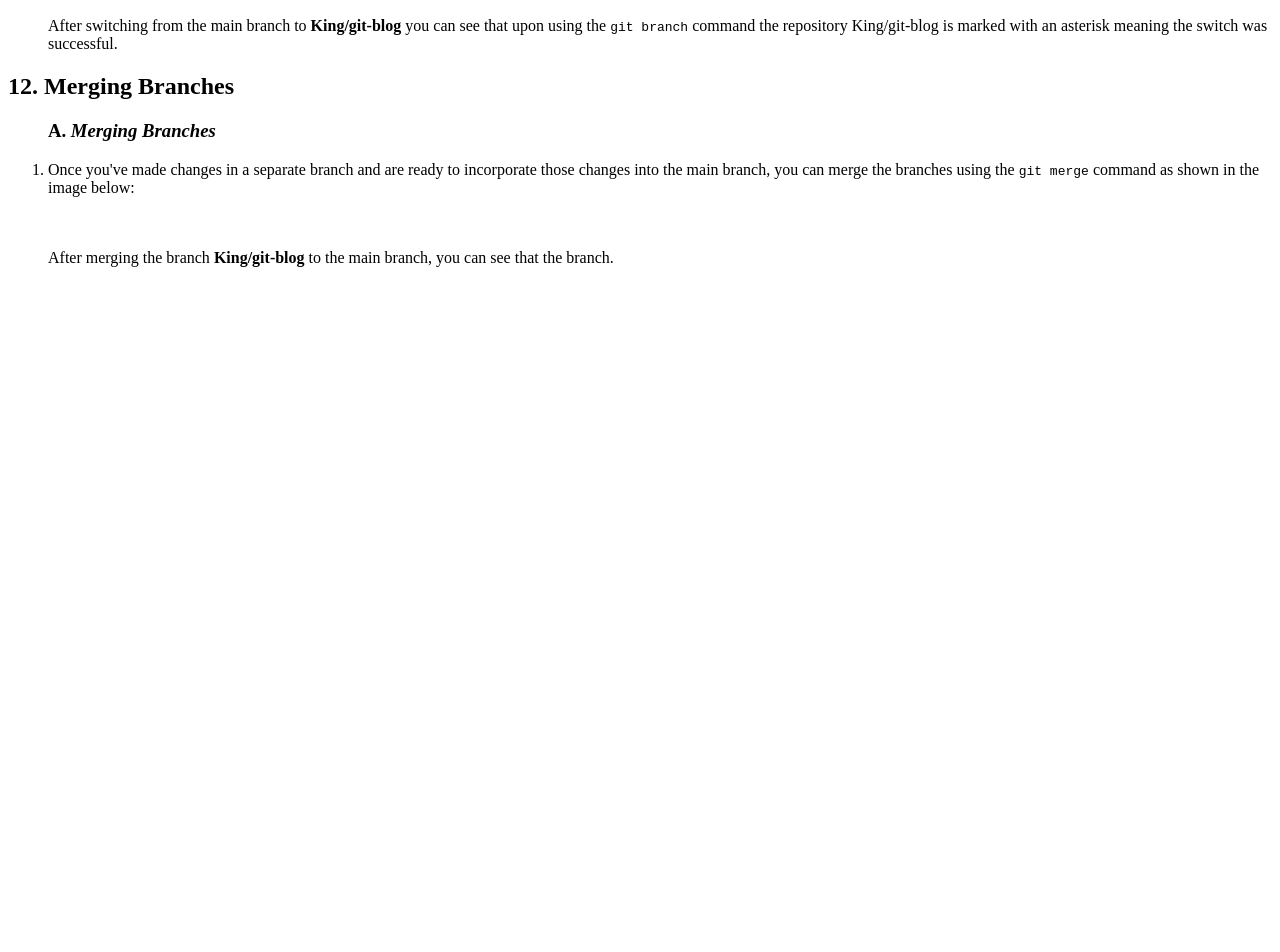
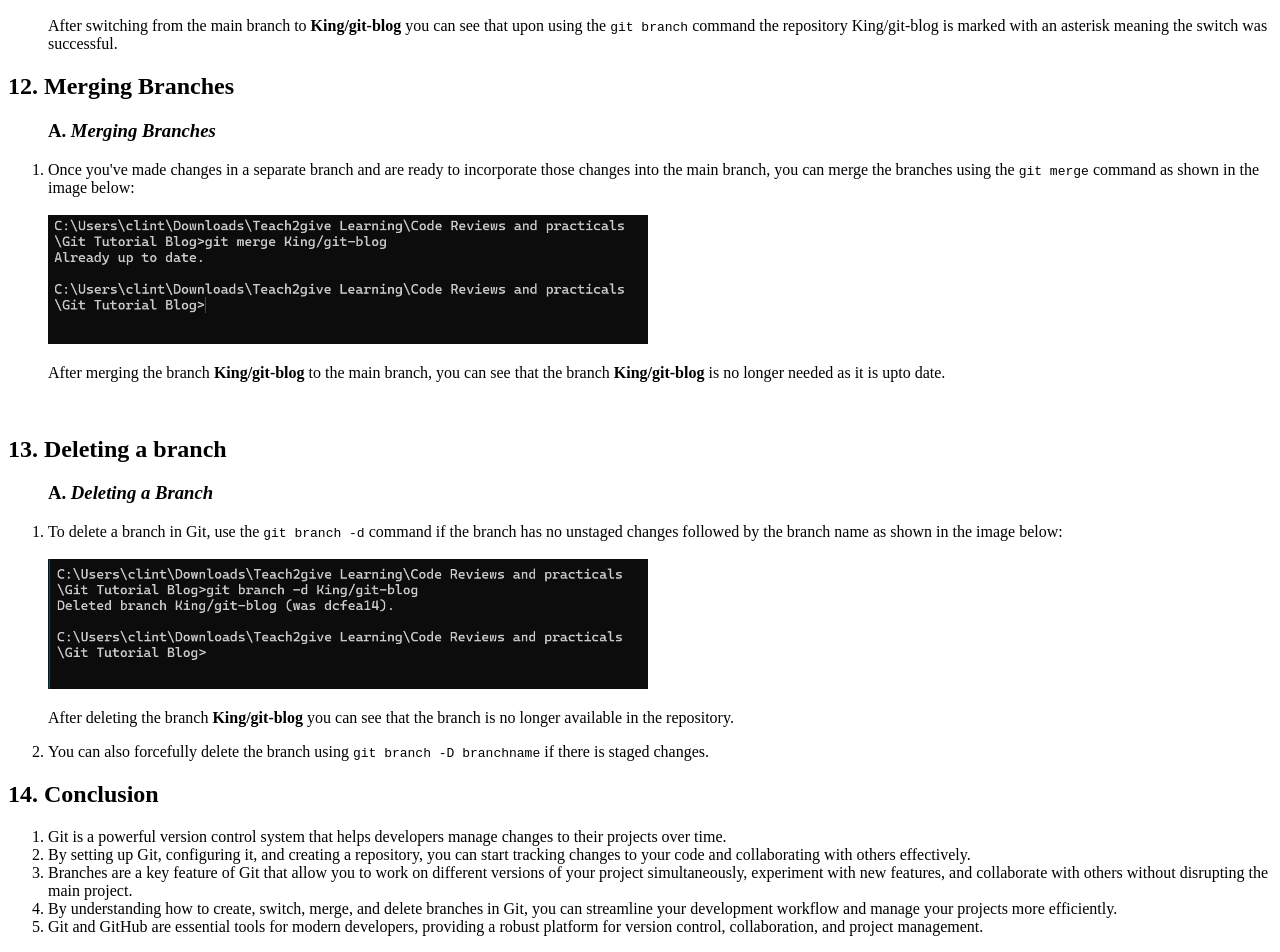
Before and after one commit to kingjames500/html-git-blog-exercise, a plain HTML site: page index.html in a window 1280 px wide. Shown: the part 5269-6221 px from the top of the page. Before the commit the page ends 5552 px from the top, so only its background shows below. Drawn offline with Linux system fonts and the light colour scheme.

Commit message:
adding the delete branch sector

```diff
--- a/index.html
+++ b/index.html
@@ -299,9 +299,34 @@
         <ol>
             <h3>A. <i>Merging Branches</i></h3>
             <li>Once you've made changes in a separate branch and are ready to incorporate those changes into the main branch, you can merge the branches using the <code>git merge</code> command as shown in the image below:</li><br>
-            <img src="./images/git merge.png" alt="" width="800px"><br>
-            <p>After merging the branch <b>King/git-blog</b> to the main branch, you can see that the branch.
+            <img src="./images/git merge.png" alt="" width="600px">
+            <p>After merging the branch <b>King/git-blog</b> to the main branch, you can see that the branch <b>King/git-blog</b> is no longer needed as it is upto date.</p><br>
             </p>
+        </ol>
+    </div>
+    <h2>13. Deleting a branch</h2>
+    <div class="deleting-branch">
+        <ol>
+            <h3>A. <i>Deleting a Branch</i></h3>
+            <li>To delete a branch in Git, use the <code>git branch -d</code> command if the branch has no unstaged changes followed by the branch name as shown in the image below:</li><br>
+            <img src="./images/git delete.png" alt="" width="600px">
+            <p>After deleting the branch <b>King/git-blog</b> you can see that the branch is no longer available in the repository.</p>
+            <li>You can also forcefully delete the branch using <code>git branch -D branchname</code> if there is staged changes.</li>
+        </ol>
+    </div>
+    <h2>14. Conclusion</h2>
+    <div class="conclusion">
+        <ol>
+            <li>Git is a powerful version control system that helps developers manage changes to their projects over time.</li>
+            <li>By setting up Git, configuring it, and creating a repository, you can start tracking changes to your code
+                and collaborating with others effectively.</li>
+            <li>Branches are a key feature of Git that allow you to work on different versions of your project
+                simultaneously, experiment with new features, and collaborate with others without disrupting the main
+                project.</li>
+            <li>By understanding how to create, switch, merge, and delete branches in Git, you can streamline your
+                development workflow and manage your projects more efficiently.</li>
+            <li>Git and GitHub are essential tools for modern developers, providing a robust platform for version control,
+                collaboration, and project management.</li>
         </ol>
 </body>
 
```
Also changed, not shown: images/git delete.png (added), images/git merge.png (added).
